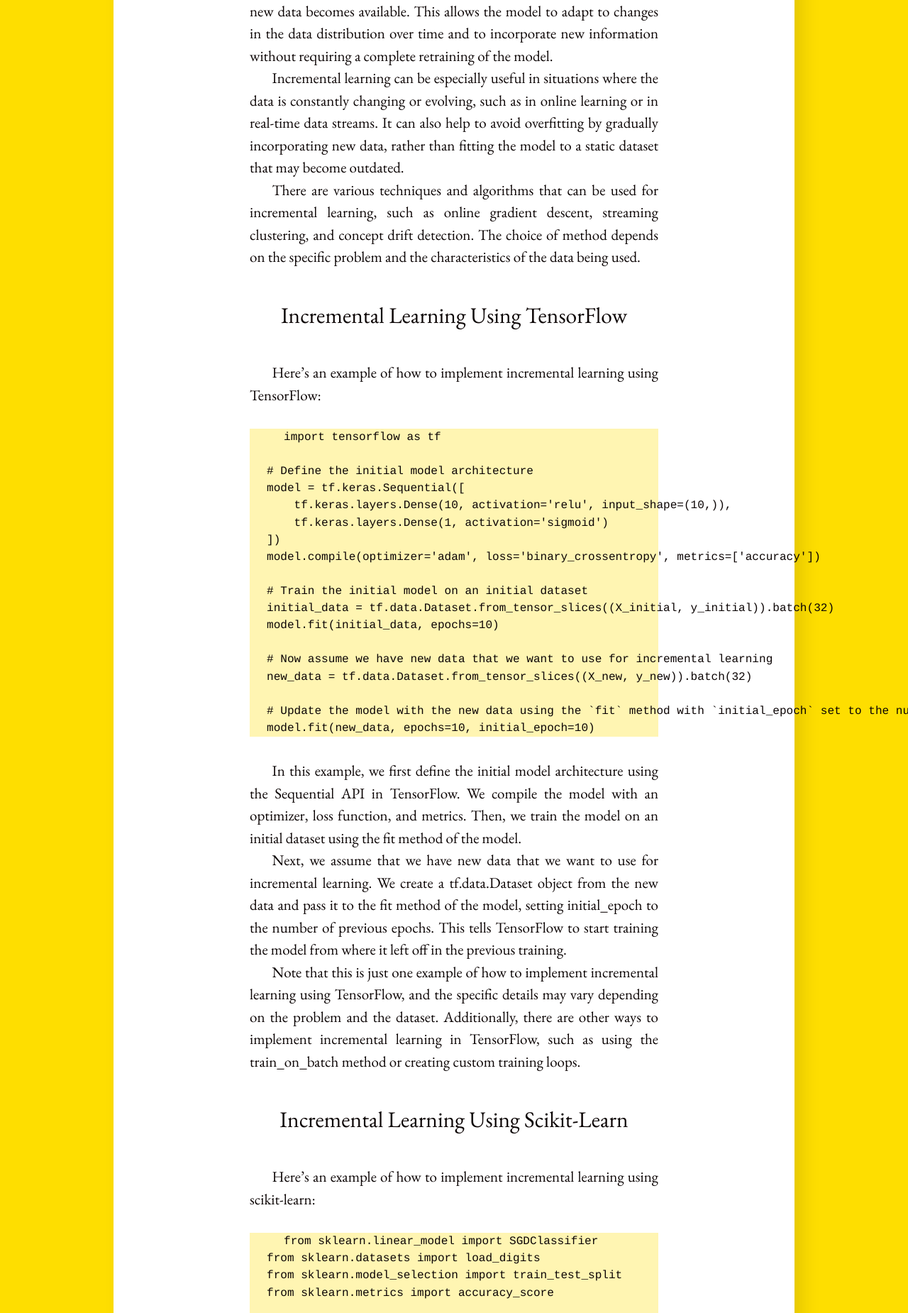
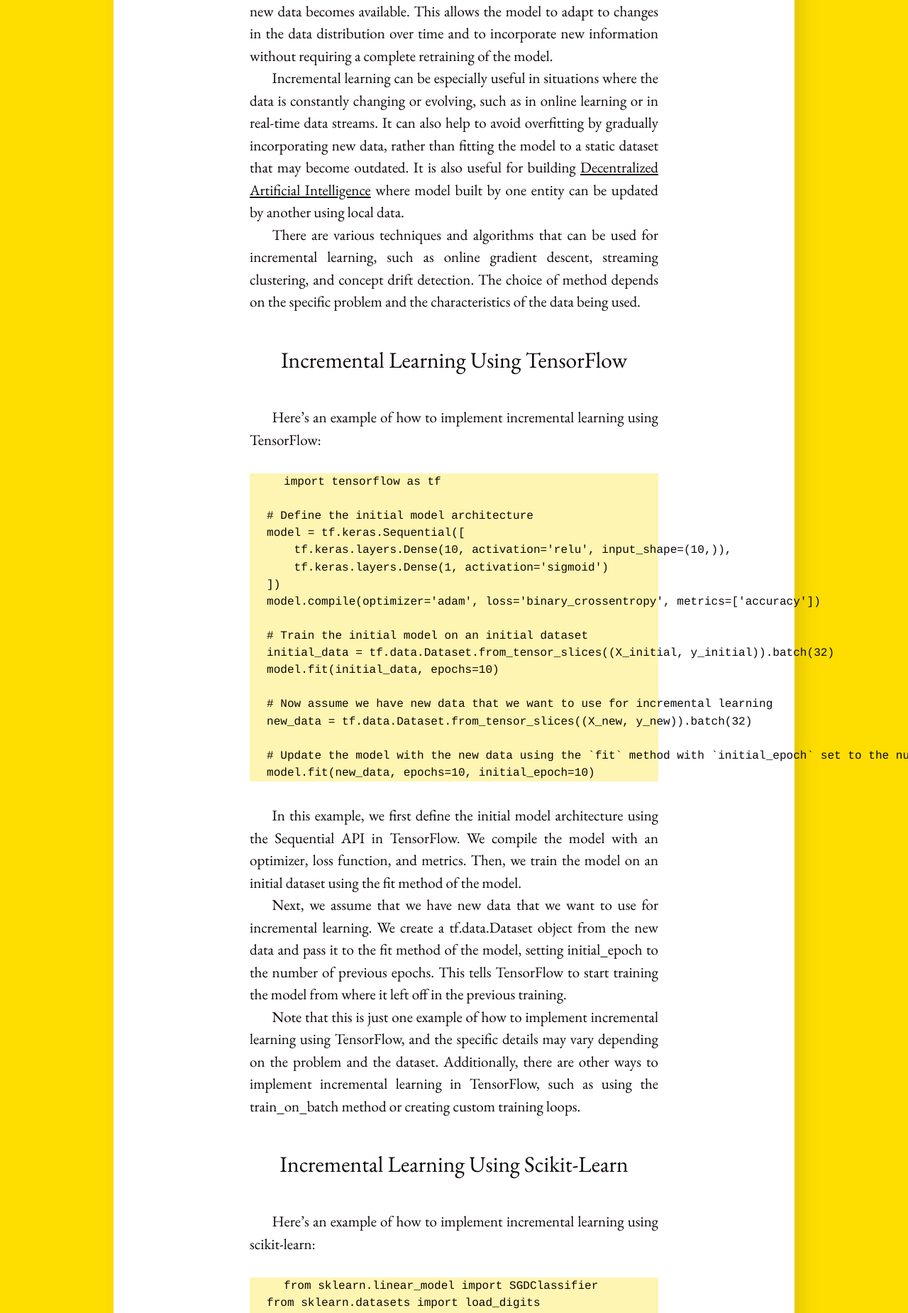
Before and after one commit to gopi-suvanam/gopi-suvanam.github.io, a Jekyll site: the page built from _posts/2023-02-25-Incremental-Machine-Learning.md, in a window 1280 px wide. Shown: the part 725-2575 px from the top of the page at 71% size. Built offline with Jekyll 4.4.1, drawn with Linux system fonts in a browser that asks for light colours.

Commit message:
Update 2023-02-25-Incremental-Machine-Learning.md

```diff
--- a/_posts/2023-02-25-Incremental-Machine-Learning.md
+++ b/_posts/2023-02-25-Incremental-Machine-Learning.md
@@ -6,7 +6,7 @@
 
 For many machine learning algorithms one may not get all the data at once. Data could come in pieces over time and we may have to use the model even while the data is getting updated. Incremental learning is ideal for such scenarios. Incremental learning is an approach to machine learning where the model is updated continuously with new data, rather than being trained all at once with a fixed dataset. In incremental learning, the model starts with an initial training set and is updated as new data becomes available. This allows the model to adapt to changes in the data distribution over time and to incorporate new information without requiring a complete retraining of the model.
 
-Incremental learning can be especially useful in situations where the data is constantly changing or evolving, such as in online learning or in real-time data streams. It can also help to avoid overfitting by gradually incorporating new data, rather than fitting the model to a static dataset that may become outdated.
+Incremental learning can be especially useful in situations where the data is constantly changing or evolving, such as in online learning or in real-time data streams. It can also help to avoid overfitting by gradually incorporating new data, rather than fitting the model to a static dataset that may become outdated. It is also useful for building [Decentralized Artificial Intelligence](/2023/02/25/Decentralized-Artificial-Intelligence.html) where model built by one entity can be updated by another using local data.
 
 There are various techniques and algorithms that can be used for incremental learning, such as online gradient descent, streaming clustering, and concept drift detection. The choice of method depends on the specific problem and the characteristics of the data being used.
 
```
